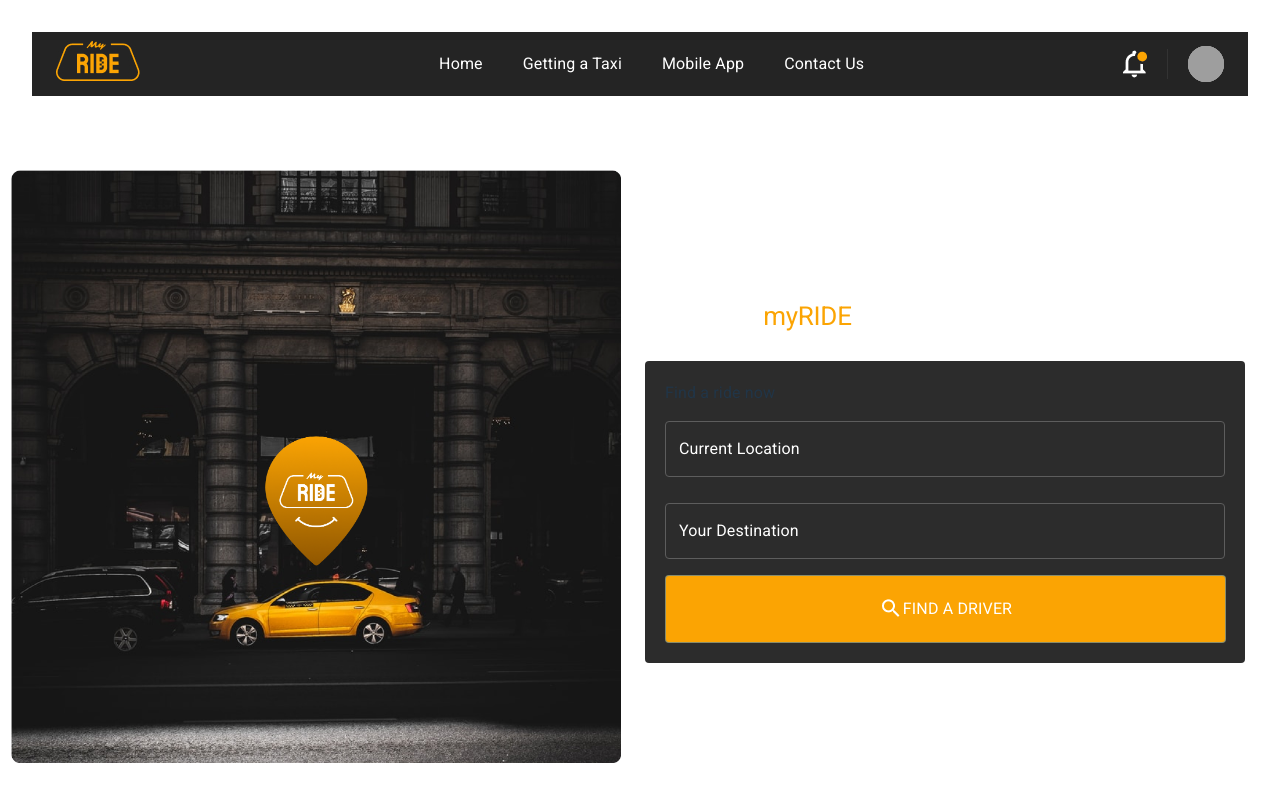
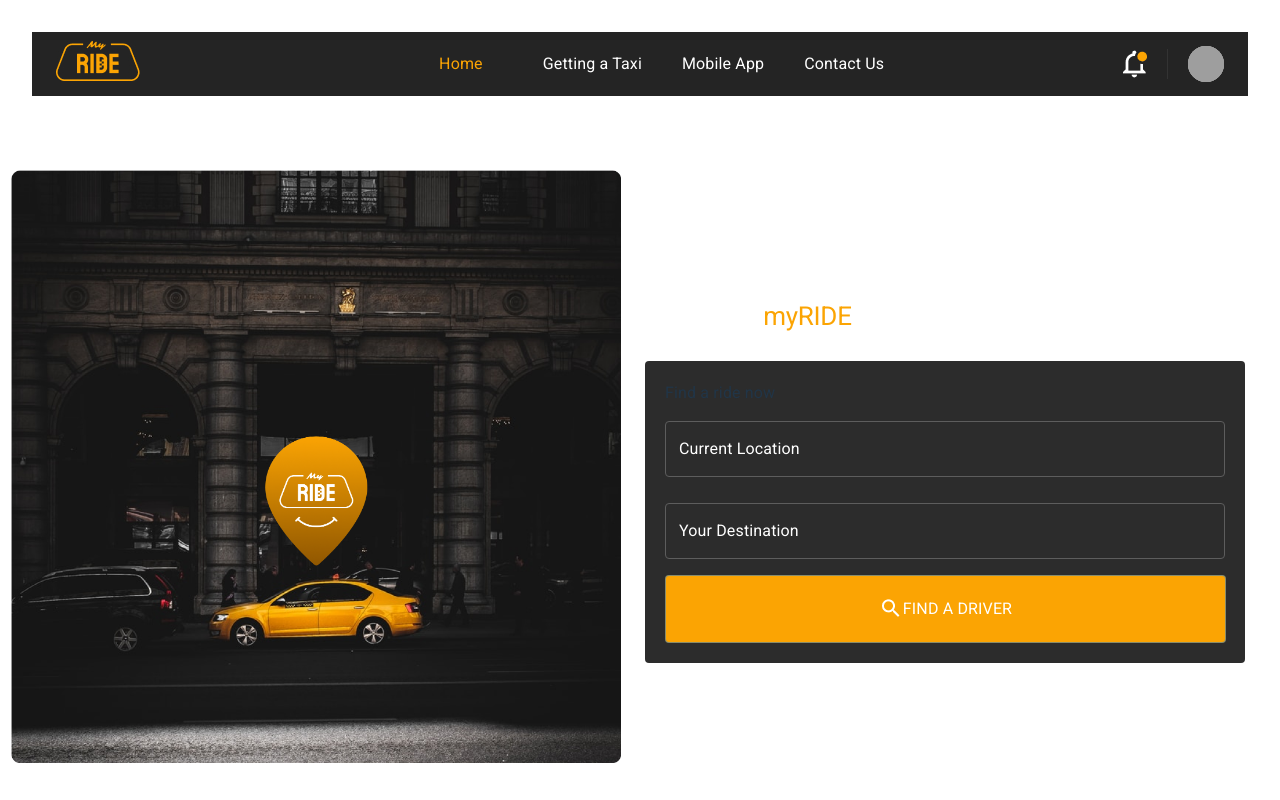
Before and after one commit to ViniciusLeiteCosta/MyRide, a React (Vite) app in the folder MyRide-Website/: page / in a window 1280 px wide. Shown: the top 800 px of the page. Built offline with nearby package versions, Linux system fonts and the light colour scheme; grey boxes are pictures that could not be loaded.

Commit message:
Adding style in links.

```diff
--- a/MyRide-Website/src/components/navbar/Navbar.tsx
+++ b/MyRide-Website/src/components/navbar/Navbar.tsx
@@ -19,6 +19,11 @@ const linkStyle = {
   color: 'white',
   height: '100%',
   margin: '0 20px',
+};
+
+const linkActiveStyle = {
+  ...linkStyle,
+  color: '#FBA403',
 };
 
 const notificationStyle = {
@@ -52,6 +57,8 @@ const separatorStyle = {
 };
 
 const Navbar = () => {
+  const currentPage = 'Home';
+
   return (
     <nav>
       <AppBar role='navigation' position='static' style={navbarStyle} elevation={0}>
@@ -63,7 +70,7 @@ const Navbar = () => {
         <ul style={linkStyle}>
           <li>
             <a href='/' style={linkStyle}>
-              <Typography>Home</Typography>
+              <Typography sx={currentPage === 'Home' ? linkActiveStyle : linkStyle}>Home</Typography>
             </a>
           </li>
 
```
